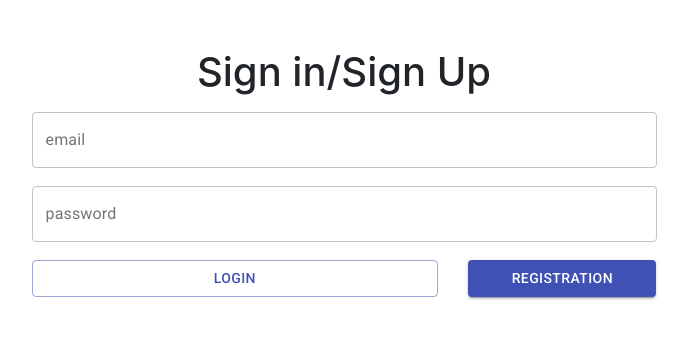
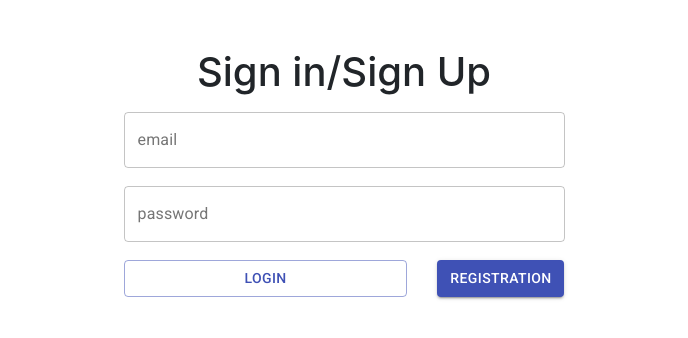
Before and after one commit to BorisRozumniy/catalogue-app-v0.1, a React (Create React App) app in the folder client/: page / in a window 1280 px wide. Shown: the top 338 px of the page, without its empty margins (296-984 px from the left). Built offline with nearby package versions, Linux system fonts and the light colour scheme; the HTML template or start-up script is replaced by a standard one.

Commit message:
use Container form material-ui

```diff
--- a/client/src/routes/frontendRoutes.js
+++ b/client/src/routes/frontendRoutes.js
@@ -1,7 +1,7 @@
 import React from 'react'
 import { connect } from "react-redux";
 import {Switch, Route, Redirect} from 'react-router-dom'
-import { Container } from "reactstrap";
+import Container from '@material-ui/core/Container';
 import { frontendUrls } from "../routes/frontendUrls";
 import Auth from '../modules/registration/Auth'
 import Catalogue from "../modules/catalogue/Catalogue";
@@ -9,10 +9,10 @@ import Registration from "../modules/registration/Auth";
 import Header from "../modules/header/Header";
 import EditProduct from "../modules/product/EditProduct";
 
-const Routes = ({ email }) => {
-  if (email) {
-    return (
-      <Container>
+const Routes = ({ email }) => (
+  <Container maxWidth="md">
+    {email && (
+      <>
         <Header />
         <Switch>
           <Route path={frontendUrls.catalogue}>
@@ -28,19 +28,18 @@ const Routes = ({ email }) => {
             <h1>Welcome to our store</h1>
           </Route>
         </Switch>
-      </Container>
-    )
-  }
-
-  return (
+      </>
+    )}
+    {!email && (
       <Switch>
         <Route path="/" exact>
           <Auth />
         </Route>
         <Redirect to="/" />
       </Switch>
-  )
-}
+    )}
+  </Container>
+);
 
 const mapStateToProps = (state) => ({
   email: state.userReducer.email,
```
Lines whose indentation alone changed are shown as unchanged.
